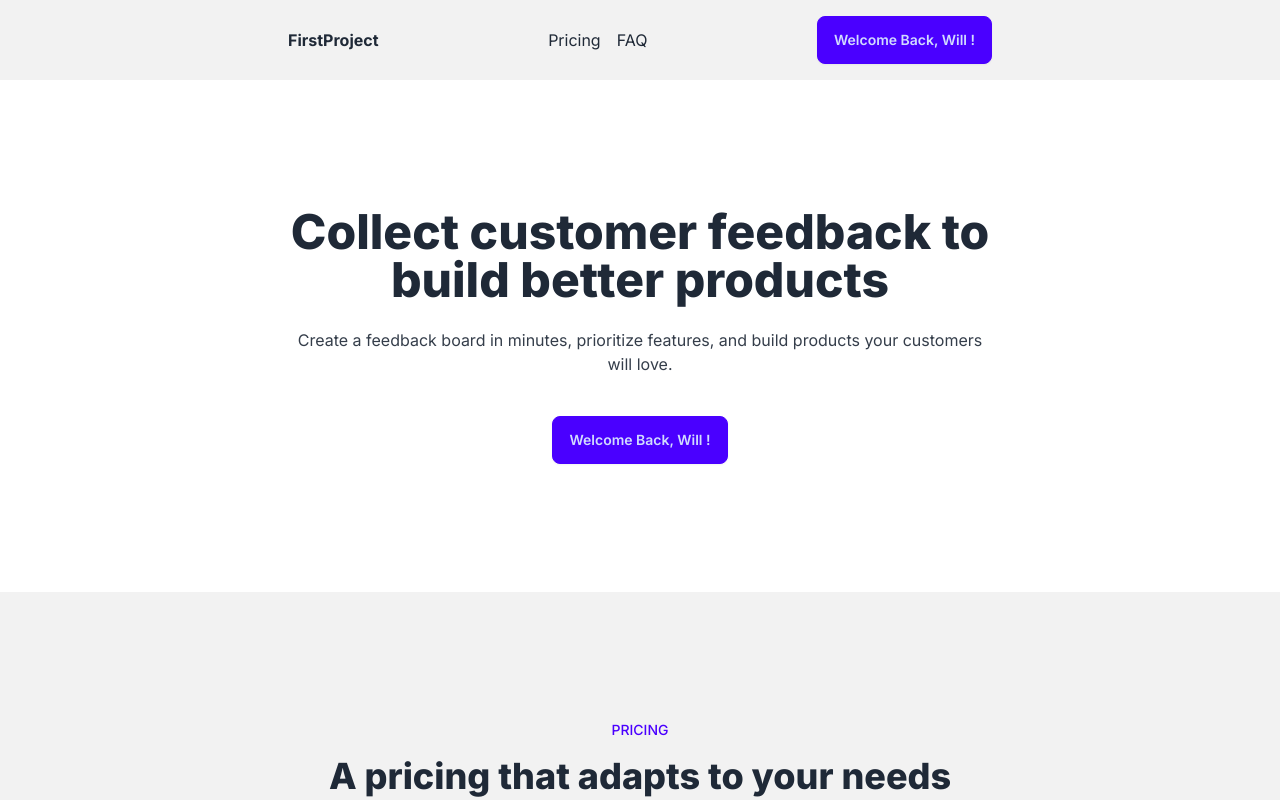
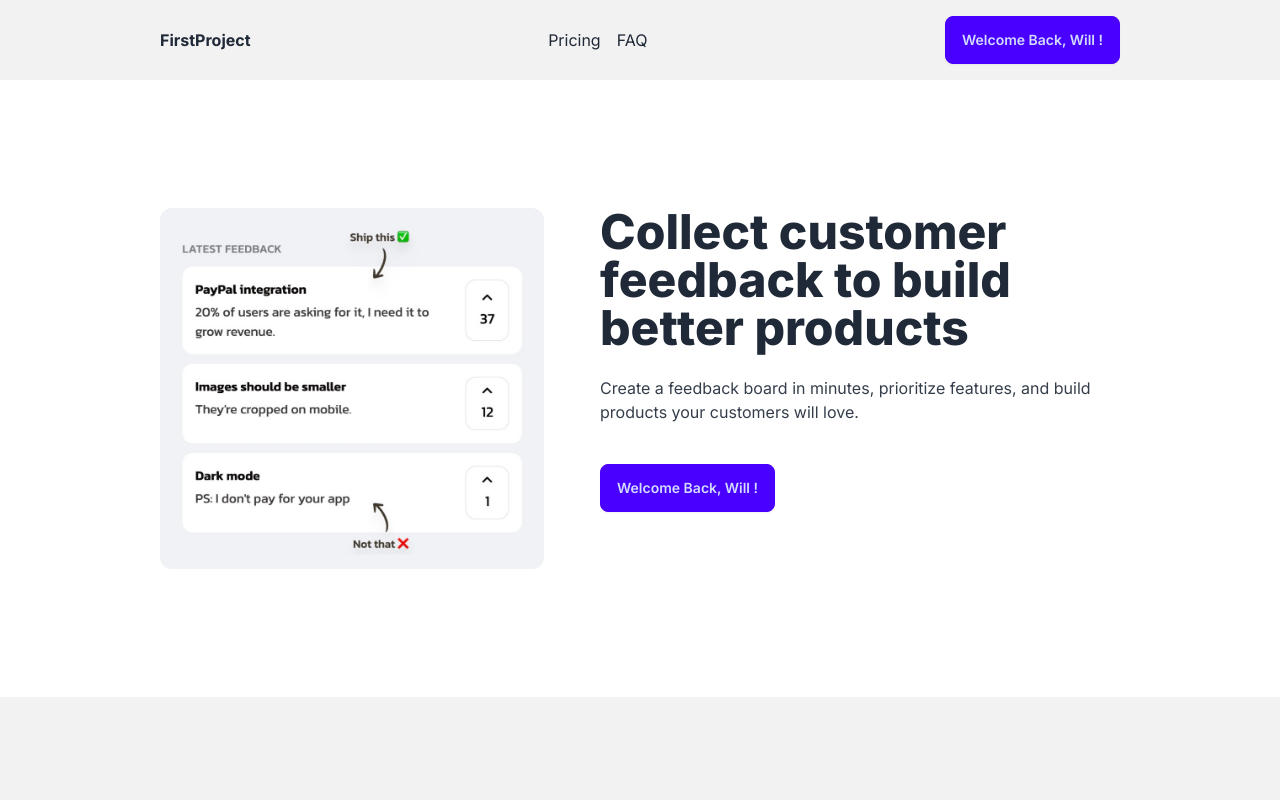
Before and after one commit to will-zzl-x/first-saas-learning-project, a Next.js app: page / in a window 1280 px wide. Shown: the top 800 px of the page. Built offline with nearby package versions, Linux system fonts and the light colour scheme.

Commit message:
added image, v0.5 ready for launch

```diff
--- a/app/page.js
+++ b/app/page.js
@@ -1,5 +1,7 @@
 import ButtonLogin from "@/components/ButtonLogin";
 import FAQListItem from "@/components/FAQListItem";
+import Image from "next/image";
+import productDemo from "@/app/productDemo.jpeg";
 
 function Home() {
   const isLoggedIn = true;
@@ -9,7 +11,7 @@
     <main>
       {/* HEADER */}
       <section className="bg-base-200">
-        <div className="max-w-3xl mx-auto flex flex-row justify-between items-center px-8 py-4">
+        <div className="max-w-5xl mx-auto flex flex-row justify-between items-center px-8 py-4">
           <div className="font-bold"> FirstProject</div>
           <div className="space-x-4 max-md:hidden">
             <a className="link link-hover" href="#pricing">
@@ -25,7 +27,14 @@
         </div>
       </section>
       {/* HERO */}
-      <section className="text-center py-32 px-8 max-w-3xl mx-auto">
+      <section className="text-center lg:text-left py-32 px-8 max-w-5xl mx-auto flex flex-col lg:flex-row gap-14 items-center lg:items-start">
+        <Image
+          src={productDemo}
+          alt="Product Demo"
+          className="w-96 rounded-xl"
+        />
+
+        <div>
           <h1 className="text-4xl lg:text-5xl font-extrabold mb-6 ">
             Collect customer feedback to build better products
           </h1>
@@ -35,6 +44,7 @@
           </div>
 
           <ButtonLogin isLoggedIn={isLoggedIn} name={name} />
+        </div>
       </section>
 
       {/* PRICING */}
```
Also changed, not shown: app/productDemo.jpeg (added). Lines whose indentation alone changed are shown as unchanged.
